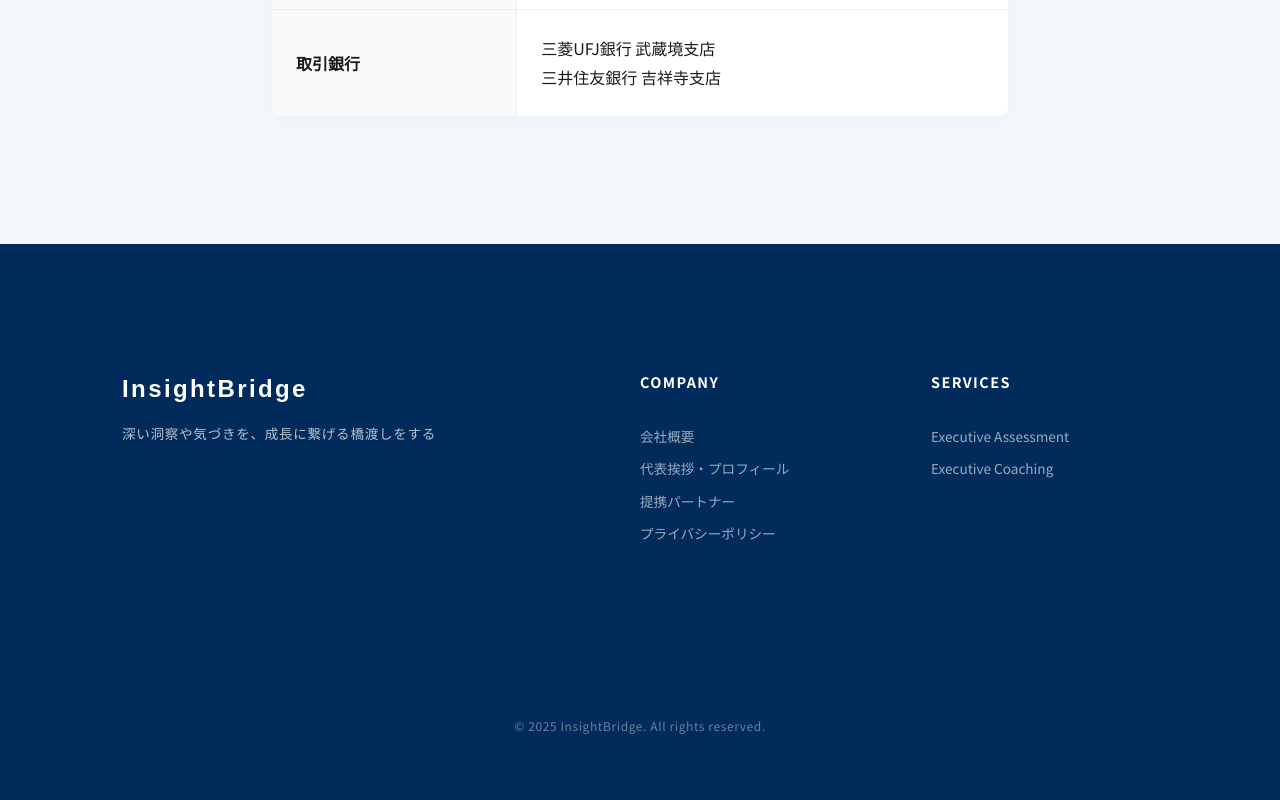
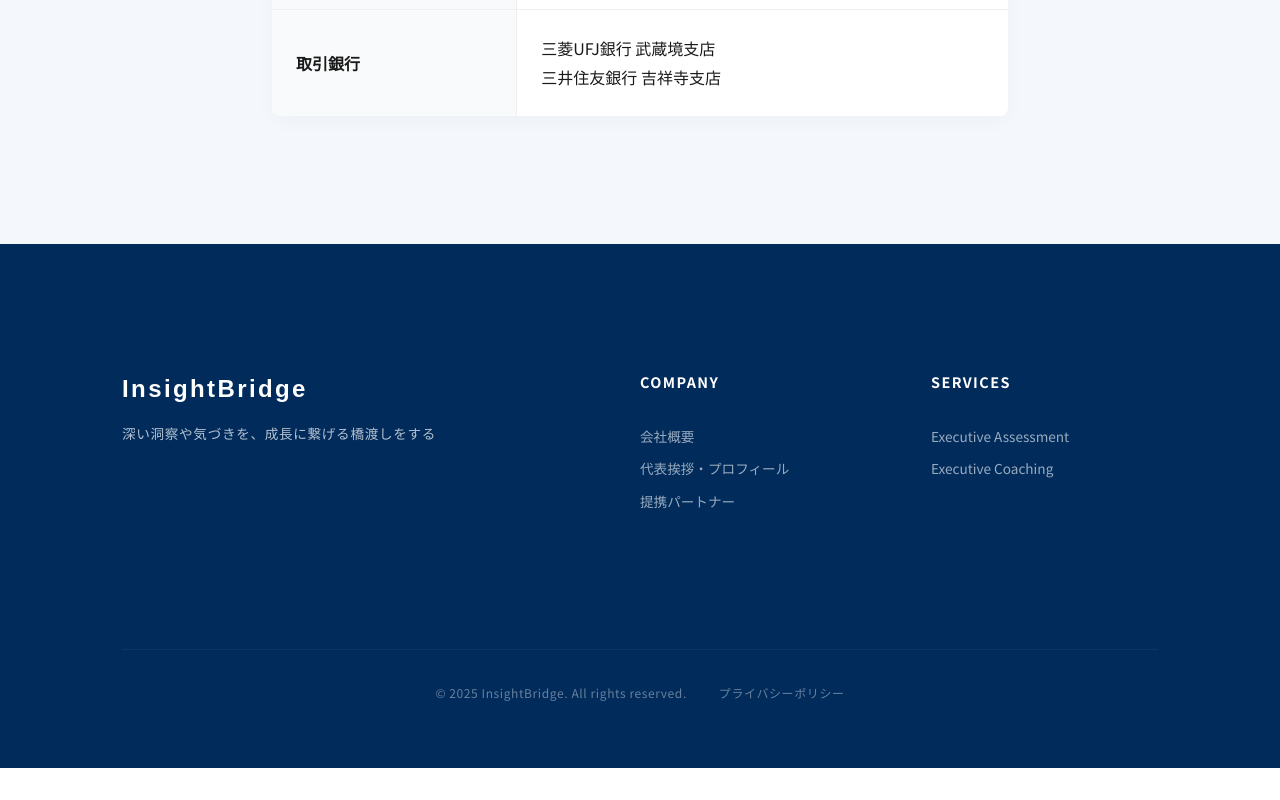
Before and after one commit to hakusantech/Insight_bledge, a Next.js app: page /about in a window 1280 px wide. Shown: the part 2656-3456 px from the top of the page. After the commit the page ends 3424 px from the top, so only its background shows below. Built offline with nearby package versions, Linux system fonts and the light colour scheme.

Commit message:
style: move privacy policy link to footer copyright section

```diff
--- a/src/app/globals.css
+++ b/src/app/globals.css
@@ -511,9 +511,23 @@ p {
   padding-top: var(--spacing-lg);
   border-top: 1px solid rgba(255, 255, 255, 0.05);
   font-size: 0.75rem;
+  letter-spacing: 0.05em;
+}
+
+.copyright-inner {
+  display: flex;
+  justify-content: center;
+  align-items: center;
+  gap: var(--spacing-lg);
   opacity: 0.4;
-  text-align: center;
-  letter-spacing: 0.05em;
+}
+
+.footer-privacy-link {
+  transition: opacity 0.3s ease;
+}
+
+.footer-privacy-link:hover {
+  opacity: 1;
 }
 
 @media (max-width: 992px) {
--- a/src/components/Footer.tsx
+++ b/src/components/Footer.tsx
@@ -17,7 +17,6 @@ export default function Footer() {
               <li><Link href="/about">会社概要</Link></li>
               <li><Link href="/representative">代表挨拶・プロフィール</Link></li>
               <li><Link href="/partners">提携パートナー</Link></li>
-              <li><Link href="/privacy">プライバシーポリシー</Link></li>
             </ul>
           </div>
           <div className="footer-col">
@@ -29,7 +28,10 @@ export default function Footer() {
           </div>
         </div>
         <div className="copyright">
-          &copy; {new Date().getFullYear()} InsightBridge. All rights reserved.
+          <div className="copyright-inner">
+            <span>&copy; {new Date().getFullYear()} InsightBridge. All rights reserved.</span>
+            <Link href="/privacy" className="footer-privacy-link">プライバシーポリシー</Link>
+          </div>
         </div>
       </div>
     </footer>
```
Also changed, not shown: public/okumura.jpg (added).
